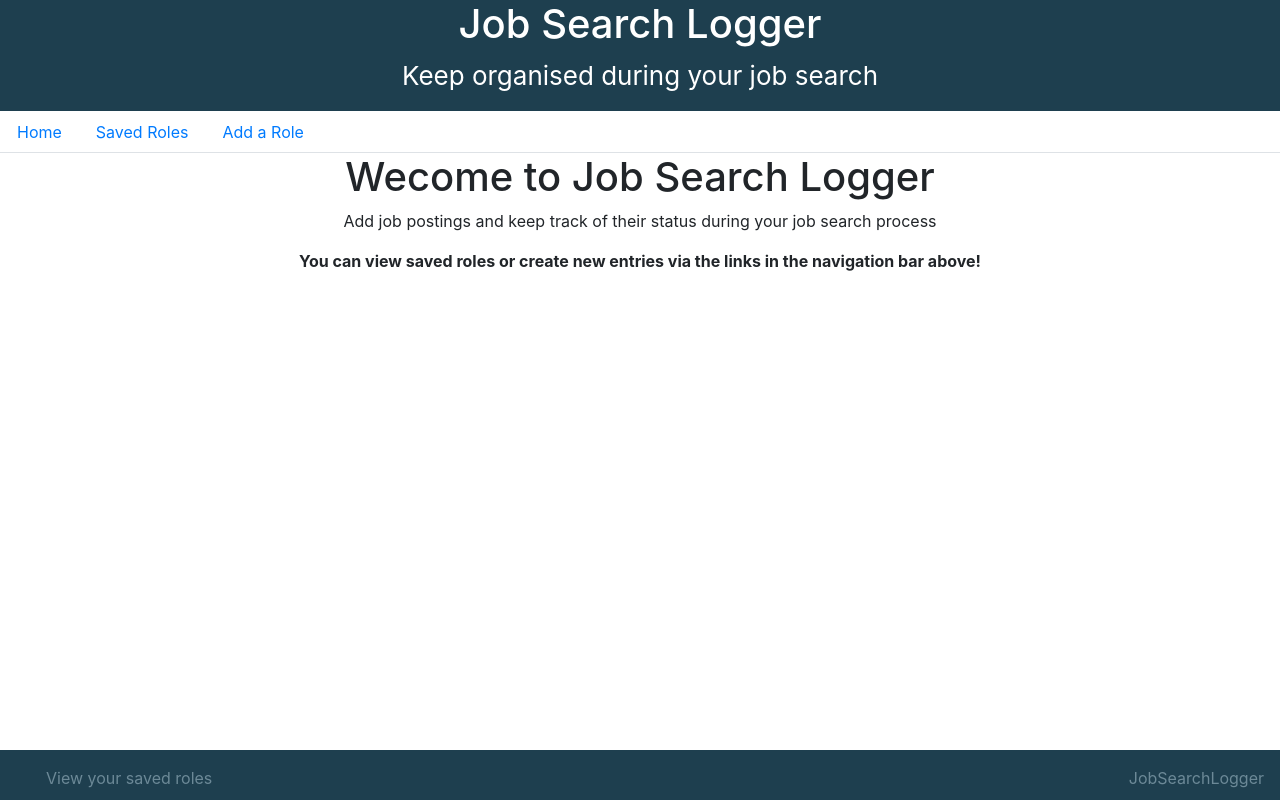
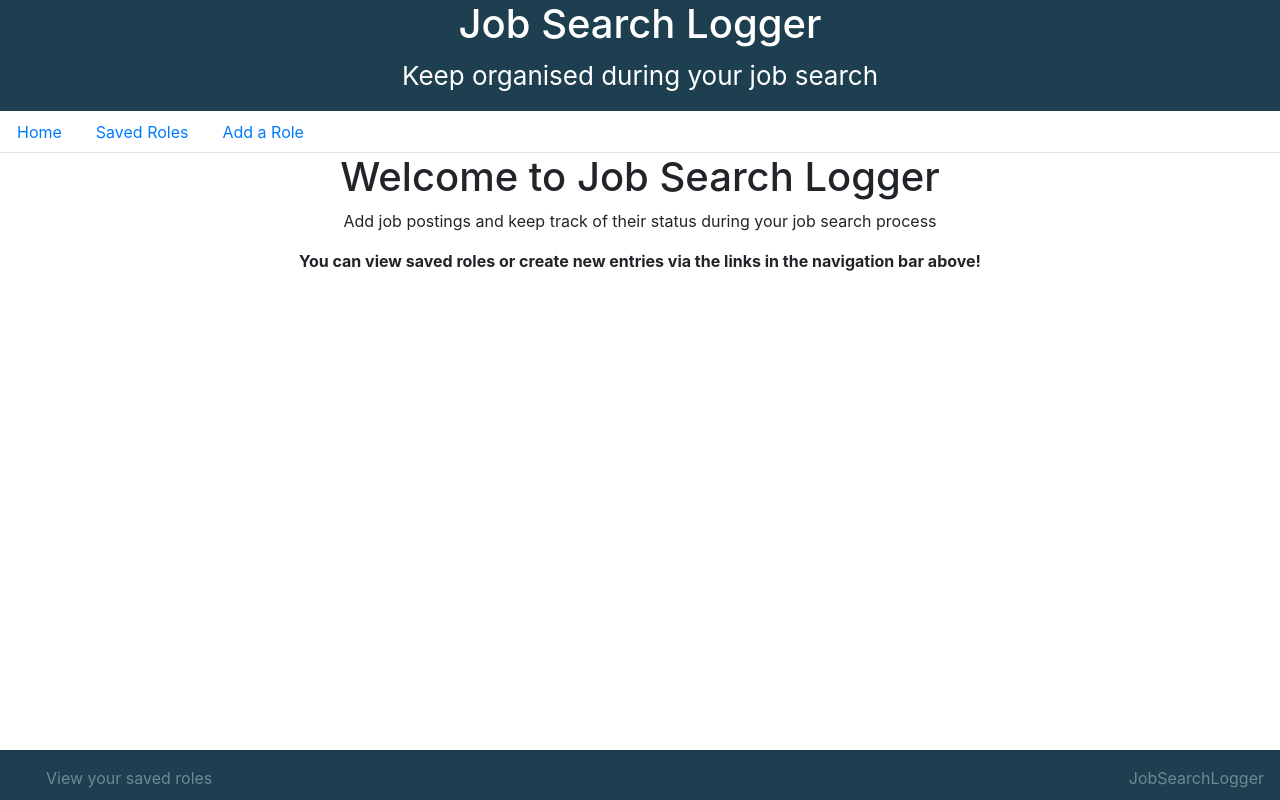
Before and after one commit to Nadiafa/job-search-logger-frontend, a React (Create React App) app: page / in a window 1280 px wide. Built offline with nearby package versions, Linux system fonts and the light colour scheme.

Commit message:
Correct typo

```diff
--- a/src/containers/Home.jsx
+++ b/src/containers/Home.jsx
@@ -3,7 +3,7 @@ import React from 'react';
 const Home = () => {
 	return (
 		<div id='home-comp'>
-			<h1>Wecome to Job Search Logger</h1>
+			<h1>Welcome to Job Search Logger</h1>
 			<p>Add job postings and keep track of their status during your job search process</p>
 			<p><strong>You can view saved roles or create new entries via the links in the navigation bar above!</strong></p>
 		</div>
```
